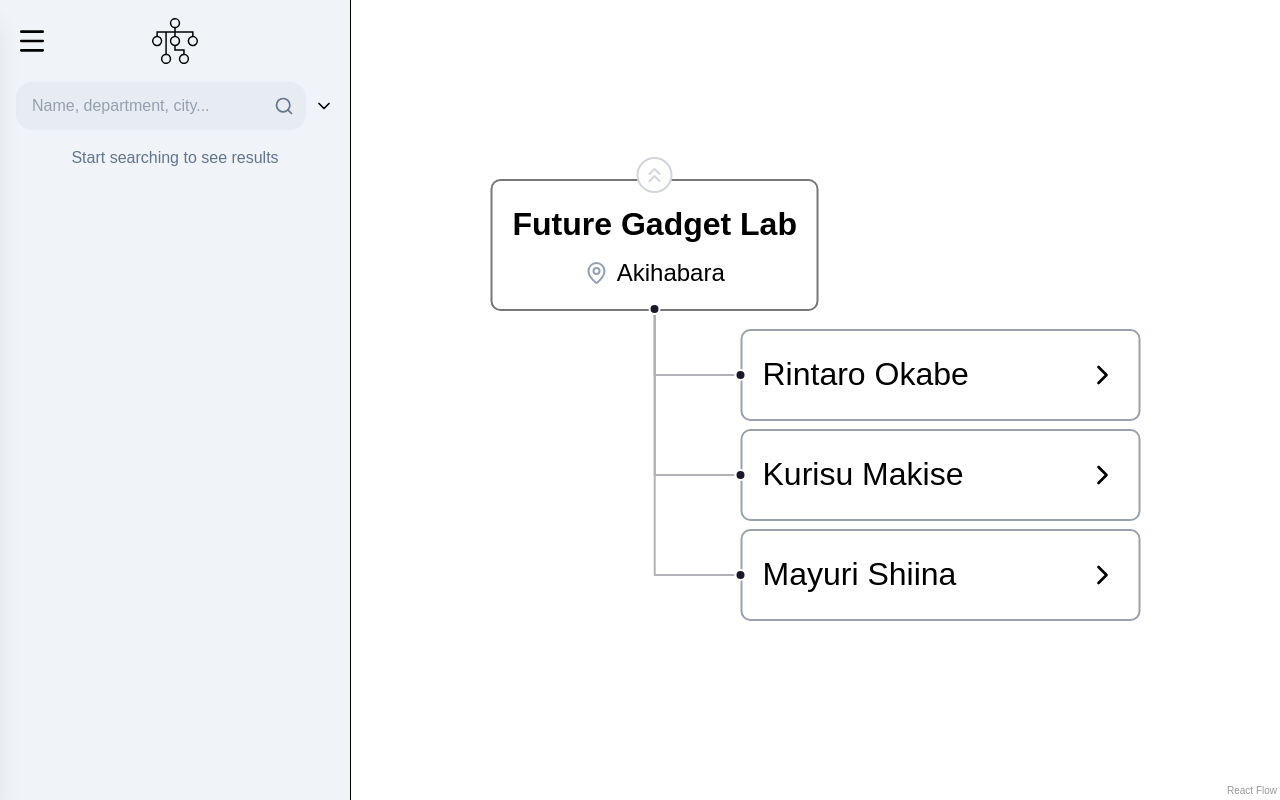
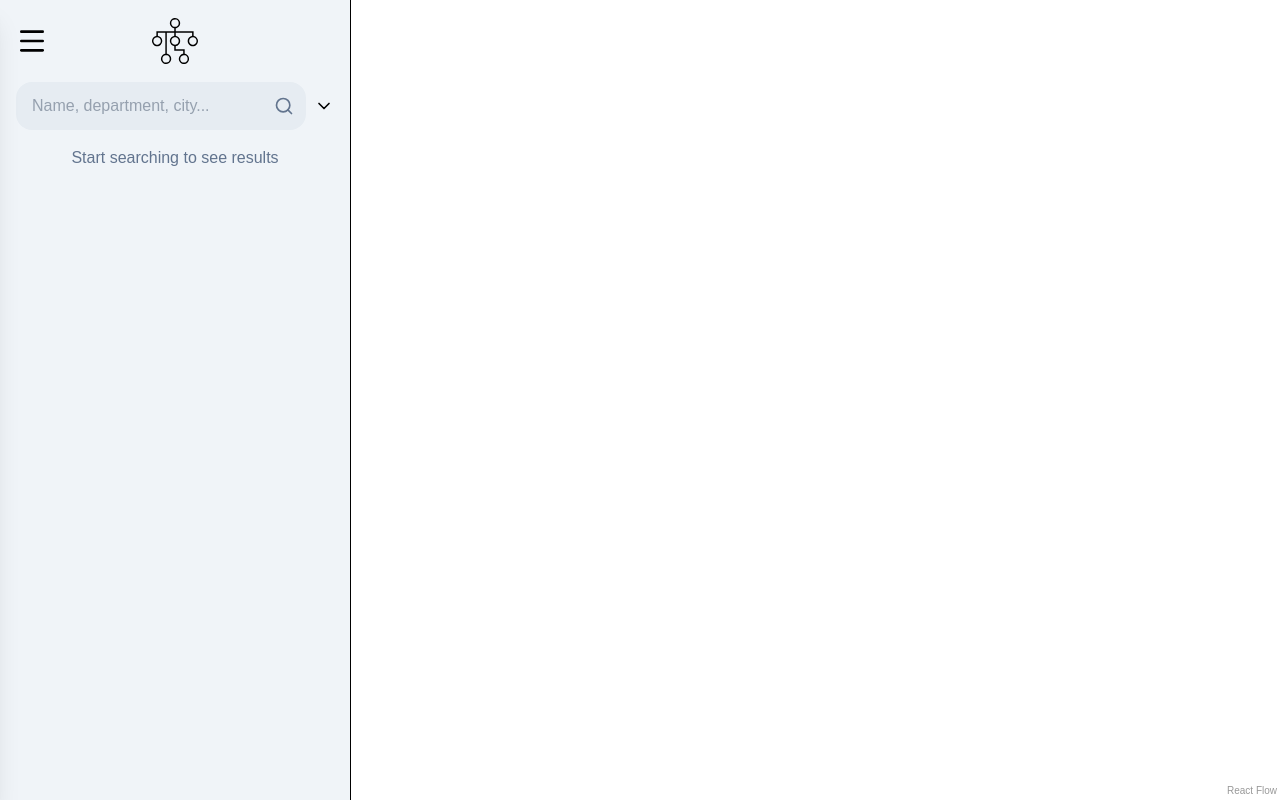
Before and after one commit to Aumaca/IntraOrgChart, a React app in the folder frontend/: page / in a window 1280 px wide. Built offline with nearby package versions, Linux system fonts and the light colour scheme; the HTML template or start-up script is replaced by a standard one; a web font is replaced by a local one.

Commit message:
added logic to show department tree, move  interfaces, remove console.logs,

```diff
--- a/frontend/src/pages/Home/Home.tsx
+++ b/frontend/src/pages/Home/Home.tsx
@@ -5,6 +5,7 @@ import Sidemenu from "../components/sidemenu/Sidemenu"
 import { LogoThatTakesToTop } from "../components/Logo"
 import SearchComponent from "../components/search/Search"
 import ResultsList from "../components/search/ResultsList"
+import type { TreeData } from "../../interfaces/interfaces"
 
 export default function Home() {
 	const [isOpen, setIsOpen] = useState(false)
@@ -17,6 +18,7 @@ export default function Home() {
 		departments: [],
 	})
 	const [isSearching, setIsSearching] = useState(false)
+	const [treeData, setTreeData] = useState<TreeData | null>(null)
 
 	const listRef = useRef<HTMLDivElement>(null)
 
@@ -26,6 +28,25 @@ export default function Home() {
 	}) => {
 		setSearchResults(results)
 		setIsSearching(results.persons.length > 0 || results.departments.length > 0)
+	}
+
+	const handleClickCard = async (id: string): Promise<void> => {
+		try {
+			const response = await fetch(
+				`${import.meta.env.VITE_BACKEND_URL}/data/department/${id}`,
+				{ method: "GET" }
+			)
+			const data = await response.json()
+			setTreeData(data)
+		} catch (error) {
+			console.error(error)
+		}
+
+		// if (type == "Person") {
+		// 	return
+		// } else if (type == "Department") {
+		// 	return
+		// }
 	}
 
 	return (
@@ -74,13 +95,14 @@ export default function Home() {
 						<ResultsList
 							isSearching={isSearching}
 							searchResults={searchResults}
+							handleClickCard={handleClickCard}
 						/>
 					</div>
 				</div>
 			</div>
 
 			<div className="hidden md:flex flex-1 bg-white border-l">
-				<Tree />
+				<Tree treeData={treeData} />
 			</div>
 		</div>
 	)
--- a/frontend/src/pages/components/search/Cards/DepartmentCard.tsx
+++ b/frontend/src/pages/components/search/Cards/DepartmentCard.tsx
@@ -1,10 +1,12 @@
-import type { Department } from "../../../home/data"
-import { MapPin, MoreVertical } from "lucide-react"
+import { MapPin } from "lucide-react"
+import type { Department } from "../../../../interfaces/interfaces"
 
 export default function DepartmentCard({
 	department,
+	handleClickCard,
 }: {
 	department: Department
+	handleClickCard: (id: string) => void
 }) {
 	const id = department.id
 
@@ -12,6 +14,7 @@ export default function DepartmentCard({
 		<div
 			key={id}
 			className="bg-white p-4 rounded-xl shadow-sm border border-slate-100 flex justify-between items-start mb-3 hover:shadow-md transition-shadow"
+			onClick={() => handleClickCard(id)}
 		>
 			<div className="space-y-1">
 				<h3 className="text-xl font-bold text-slate-800">{department.name}</h3>
@@ -24,10 +27,6 @@ export default function DepartmentCard({
 					<span>{department.localization}</span>
 				</div>
 			</div>
-
-			<button className="text-slate-400 hover:text-slate-600 p-1">
-				<MoreVertical size={20} />
-			</button>
 		</div>
 	)
 }
--- a/frontend/src/pages/components/search/Cards/PersonCard.tsx
+++ b/frontend/src/pages/components/search/Cards/PersonCard.tsx
@@ -1,17 +1,24 @@
-import type { Person } from "../../../home/data"
-import { Briefcase, MapPin, MoreVertical } from "lucide-react"
+import { Briefcase, MapPin } from "lucide-react"
+import type { Person } from "../../../../interfaces/interfaces"
 
-export default function PersonCard({ people }: { people: Person }) {
-	const id = people.id
+export default function PersonCard({
+	persons,
+	handleClickCard,
+}: {
+	persons: Person
+	handleClickCard: (id: string) => void
+}) {
+	const id = persons.id
 
 	return (
 		<div
 			key={id}
 			className="bg-white p-4 rounded-xl shadow-sm border border-slate-100 flex justify-between items-start mb-3 hover:shadow-md transition-shadow"
+			onClick={() => handleClickCard(persons.departmentId)}
 		>
 			<div className="space-y-1">
 				<h3 className="text-xl font-bold text-slate-800">
-					{people.firstName} {people.lastName}
+					{persons.firstName} {persons.lastName}
 				</h3>
 
 				<div className="flex items-center text-slate-500 text-sm font-medium mt-1">
@@ -19,7 +26,7 @@ export default function PersonCard({ people }: { people: Person }) {
 						size={16}
 						className="mr-2 text-slate-400"
 					/>
-					<span>{people.role}</span>
+					<span>{persons.role}</span>
 				</div>
 
 				<div className="flex items-center text-slate-500 text-sm font-medium">
@@ -28,14 +35,10 @@ export default function PersonCard({ people }: { people: Person }) {
 						className="mr-2 text-slate-400"
 					/>
 					<span>
-						{`${people.continent}, ${people.country}, ${people.state}, ${people.city}`}
+						{`${persons.continent}, ${persons.country}, ${persons.state}, ${persons.city}`}
 					</span>
 				</div>
 			</div>
-
-			<button className="text-slate-400 hover:text-slate-600 p-1">
-				<MoreVertical size={20} />
-			</button>
 		</div>
 	)
 }
--- a/frontend/src/pages/components/search/ResultsList.tsx
+++ b/frontend/src/pages/components/search/ResultsList.tsx
@@ -5,12 +5,14 @@ import type { Department, Person } from "../../home/data"
 export default function ResultsList({
 	isSearching,
 	searchResults,
+	handleClickCard,
 }: {
 	isSearching: boolean
 	searchResults: {
 		persons: unknown[]
 		departments: unknown[]
 	}
+	handleClickCard: (id: string) => void
 }) {
 	return (
 		<div className="space-y-2">
@@ -23,7 +25,10 @@ export default function ResultsList({
 								Departments
 							</p>
 							{(searchResults.departments as Department[]).map((dept) => (
-								<DepartmentCard department={dept} />
+								<DepartmentCard
+									department={dept}
+									handleClickCard={handleClickCard}
+								/>
 							))}
 						</div>
 					)}
@@ -35,7 +40,10 @@ export default function ResultsList({
 								People
 							</p>
 							{(searchResults.persons as Person[]).map((emp) => (
-								<PersonCard people={emp} />
+								<PersonCard
+									persons={emp}
+									handleClickCard={handleClickCard}
+								/>
 							))}
 						</div>
 					)}
--- a/frontend/src/pages/components/sidemenu/Sidemenu.tsx
+++ b/frontend/src/pages/components/sidemenu/Sidemenu.tsx
@@ -1,5 +1,4 @@
 import { Info, LogIn, LogOut, X } from "lucide-react"
-import { useEffect } from "react"
 import { useAuth } from "../../../context/AuthContext"
 
 export default function Sidemenu({
@@ -10,10 +9,6 @@ export default function Sidemenu({
 	onClose: () => void
 }) {
 	const { isAuthenticated, logout } = useAuth()
-
-	useEffect(() => {
-		console.log(isAuthenticated)
-	})
 
 	return (
 		<div
--- a/frontend/src/pages/components/tree/Nodes.tsx
+++ b/frontend/src/pages/components/tree/Nodes.tsx
@@ -42,41 +42,3 @@ export const PersonNode = ({ data }: { data: { personName: string } }) => {
 		</div>
 	)
 }
-
-// eslint-disable-next-line react-refresh/only-export-components
-export const initialNodes = [
-	{
-		id: "n1",
-		type: "departmentNode",
-		position: { x: 0, y: 0 },
-		data: {
-			departmentName: "Future Gadget Lab",
-			departmentLocation: "Akihabara",
-		},
-	},
-	{
-		id: "n2",
-		type: "personNode",
-		position: { x: 125, y: 75 },
-		data: { personName: "Rintaro Okabe" },
-	},
-	{
-		id: "n3",
-		type: "personNode",
-		position: { x: 125, y: 125 },
-		data: { personName: "Kurisu Makise" },
-	},
-	{
-		id: "n4",
-		type: "personNode",
-		position: { x: 125, y: 175 },
-		data: { personName: "Mayuri Shiina" },
-	},
-]
-
-// eslint-disable-next-line react-refresh/only-export-components
-export const initialEdges = [
-	{ id: "e1-2", source: "n1", target: "n2", type: "step" },
-	{ id: "e1-3", source: "n1", target: "n3", type: "step" },
-	{ id: "e1-4", source: "n1", target: "n4", type: "step" },
-]
--- a/frontend/src/pages/components/tree/Tree.tsx
+++ b/frontend/src/pages/components/tree/Tree.tsx
@@ -1,16 +1,22 @@
 import {
+	addEdge,
 	ReactFlow,
 	applyNodeChanges,
 	applyEdgeChanges,
-	addEdge,
+	type Connection,
+	type Edge,
+	type Node,
+	type NodeChange,
+	type EdgeChange,
 } from "@xyflow/react"
 import "@xyflow/react/dist/style.css"
-import { useState, useCallback, useMemo } from "react"
-import { DepartmentNode, initialEdges, initialNodes, PersonNode } from "./Nodes"
+import { DepartmentNode, PersonNode } from "./Nodes"
+import type { TreeData } from "../../../interfaces/interfaces"
+import { useState, useCallback, useMemo, useEffect } from "react"
 
-export default function Tree() {
-	const [nodes, setNodes] = useState(initialNodes)
-	const [edges, setEdges] = useState(initialEdges)
+export default function Tree({ treeData }: { treeData: TreeData | null }) {
+	const [nodes, setNodes] = useState<Node[]>([])
+	const [edges, setEdges] = useState<Edge[]>([])
 
 	const nodeTypes = useMemo(
 		() => ({
@@ -20,18 +26,56 @@ export default function Tree() {
 		[]
 	)
 
+	useEffect(() => {
+		if (!treeData || !treeData.department) return
+
+		const department = treeData.department
+		const persons = treeData.persons || []
+
+		const deptNode: Node = {
+			id: "dept-1",
+			type: "departmentNode",
+			position: { x: 0, y: 0 },
+			data: {
+				departmentName: department.name,
+				departmentLocation: department.localization,
+			},
+		}
+
+		const peopleNodes: Node[] = persons.map((person, index) => ({
+			id: `person-${index}`,
+			type: "personNode",
+			position: {
+				x: 150,
+				y: 75 + index * 55,
+			},
+			data: { personName: person.firstName + " " + person.lastName },
+		}))
+
+		const generatedEdges: Edge[] = persons.map((_, index) => ({
+			id: `e-dept-person-${index}`,
+			source: "dept-1",
+			target: `person-${index}`,
+			type: "smoothstep",
+		}))
+
+		// eslint-disable-next-line react-hooks/set-state-in-effect
+		setNodes([deptNode, ...peopleNodes])
+		setEdges(generatedEdges)
+	}, [treeData])
+
 	const onNodesChange = useCallback(
-		(changes) =>
-			setNodes((nodesSnapshot) => applyNodeChanges(changes, nodesSnapshot)),
+		(changes: NodeChange[]) =>
+			setNodes((nds) => applyNodeChanges(changes, nds)),
 		[]
 	)
 	const onEdgesChange = useCallback(
-		(changes) =>
-			setEdges((edgesSnapshot) => applyEdgeChanges(changes, edgesSnapshot)),
+		(changes: EdgeChange[]) =>
+			setEdges((eds) => applyEdgeChanges(changes, eds)),
 		[]
 	)
 	const onConnect = useCallback(
-		(params) => setEdges((edgesSnapshot) => addEdge(params, edgesSnapshot)),
+		(params: Connection) => setEdges((eds) => addEdge(params, eds)),
 		[]
 	)
 
--- a/frontend/src/pages/login/Login.tsx
+++ b/frontend/src/pages/login/Login.tsx
@@ -23,7 +23,6 @@ export default function Login() {
 			)
 
 			const data = await response.json()
-			console.log(data)
 
 			if (response.ok) {
 				login(data.token)
```
Also changed, not shown: frontend/src/interfaces/interfaces.ts (renamed from frontend/src/pages/Home/data.ts, +7 -0 lines), frontend/src/pages/components/search/Search.tsx (+2 -5 lines), 1 other file (tests, documents, lock files or other folders).
